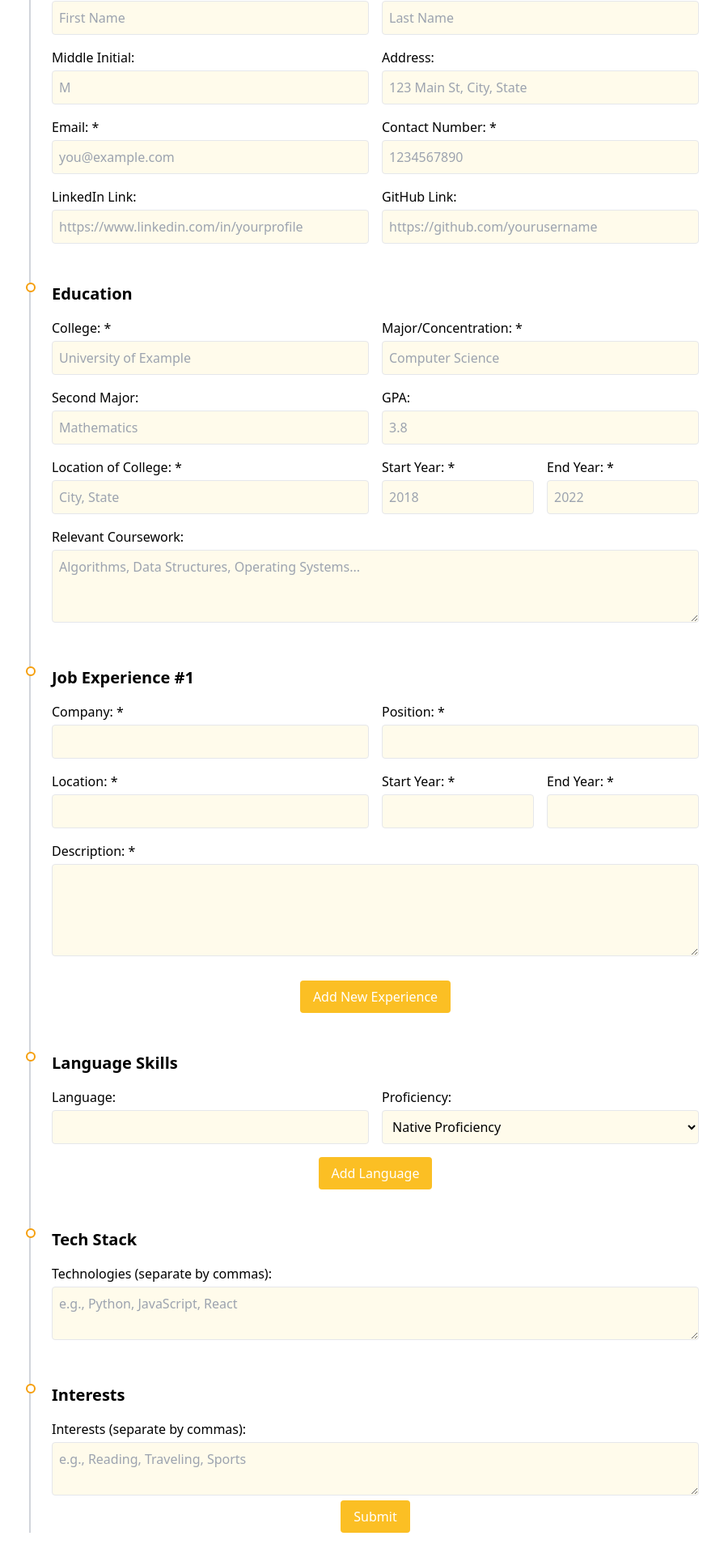
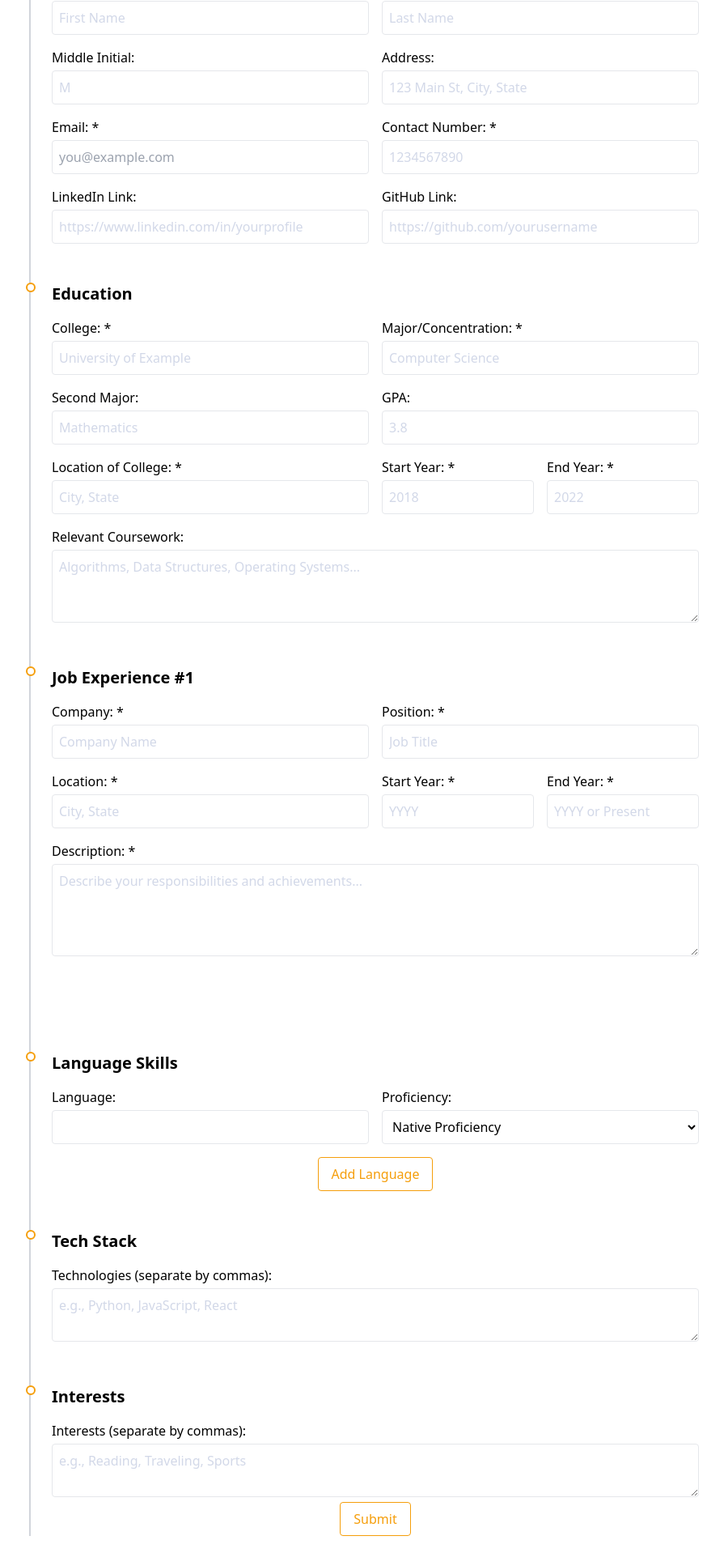
Before and after one commit to mushkul/vandycv, a Next.js app in the folder client/: page /resume in a window 1280 px wide. Shown: the part 753-2671 px from the top of the page at 81% size, without its empty margins (200-1095 px from the left). Built offline with nearby package versions, Linux system fonts and the light colour scheme; no server answers; sample sign-in values are in the browser's storage.

Commit message:
Resume and Dashboard Page UI

```diff
--- a/client/components/ResumeQuestionnaire.tsx
+++ b/client/components/ResumeQuestionnaire.tsx
@@ -55,6 +55,7 @@ const JobExperienceForm: React.FC<{
     <section key={index} className="mb-6">
         <h2 className="text-xl font-semibold mb-4">Job Experience #{index + 1}</h2>
         <div className="grid grid-cols-1 md:grid-cols-2 gap-4">
+            {/* Company */}
             <div>
                 <label className="block mb-1">Company: *</label>
                 <input
@@ -63,9 +64,11 @@ const JobExperienceForm: React.FC<{
                     value={experience.company}
                     onChange={(e) => onChange(index, 'company', e.target.value)}
                     required
-                    className="w-full p-2 border rounded bg-amber-50"
+                    className="w-full p-2 border rounded bg-transparent placeholder-blue-900 placeholder-opacity-20"
+                    placeholder="Company Name"
                 />
             </div>
+            {/* Position */}
             <div>
                 <label className="block mb-1">Position: *</label>
                 <input
@@ -74,9 +77,11 @@ const JobExperienceForm: React.FC<{
                     value={experience.position}
                     onChange={(e) => onChange(index, 'position', e.target.value)}
                     required
-                    className="w-full p-2 border rounded bg-amber-50"
+                    className="w-full p-2 border rounded bg-transparent placeholder-blue-900 placeholder-opacity-20"
+                    placeholder="Job Title"
                 />
             </div>
+            {/* Location */}
             <div>
                 <label className="block mb-1">Location: *</label>
                 <input
@@ -85,9 +90,11 @@ const JobExperienceForm: React.FC<{
                     value={experience.location}
                     onChange={(e) => onChange(index, 'location', e.target.value)}
                     required
-                    className="w-full p-2 border rounded bg-amber-50"
+                    className="w-full p-2 border rounded bg-transparent placeholder-blue-900 placeholder-opacity-20"
+                    placeholder="City, State"
                 />
             </div>
+            {/* Start Year and End Year */}
             <div className="flex gap-4">
                 <div className="flex-1">
                     <label className="block mb-1">Start Year: *</label>
@@ -97,7 +104,8 @@ const JobExperienceForm: React.FC<{
                         value={experience.startYear}
                         onChange={(e) => onChange(index, 'startYear', e.target.value)}
                         required
-                        className="w-full p-2 border rounded bg-amber-50"
+                        className="w-full p-2 border rounded bg-transparent placeholder-blue-900 placeholder-opacity-20"
+                        placeholder="YYYY"
                     />
                 </div>
                 <div className="flex-1">
@@ -108,10 +116,12 @@ const JobExperienceForm: React.FC<{
                         value={experience.endYear}
                         onChange={(e) => onChange(index, 'endYear', e.target.value)}
                         required
-                        className="w-full p-2 border rounded bg-amber-50"
+                        className="w-full p-2 border rounded bg-transparent placeholder-blue-900 placeholder-opacity-20"
+                        placeholder="YYYY or Present"
                     />
                 </div>
             </div>
+            {/* Description */}
             <div className="col-span-2">
                 <label className="block mb-1">Description: *</label>
                 <textarea
@@ -119,8 +129,9 @@ const JobExperienceForm: React.FC<{
                     value={experience.description}
                     onChange={(e) => onChange(index, 'description', e.target.value)}
                     required
-                    className="w-full p-2 border rounded bg-amber-50"
+                    className="w-full p-2 border rounded bg-transparent placeholder-blue-900 placeholder-opacity-20"
                     rows={4}
+                    placeholder="Describe your responsibilities and achievements..."
                 ></textarea>
             </div>
         </div>
@@ -140,7 +151,7 @@ const LanguageSkillForm: React.FC<{
                     type="text"
                     value={skill.language}
                     onChange={(e) => onChange(index, 'language', e.target.value)}
-                    className="w-full p-2 border rounded bg-amber-50"
+                    className="w-full p-2 border rounded bg-transparent"
                 />
             </div>
             <div className="flex-1">
@@ -148,7 +159,7 @@ const LanguageSkillForm: React.FC<{
                 <select
                     value={skill.proficiency}
                     onChange={(e) => onChange(index, 'proficiency', e.target.value)}
-                    className="w-full p-2 border rounded bg-amber-50"
+                    className="w-full p-2 border rounded bg-transparent"
                 >
                     <option value="Native Proficiency">Native Proficiency</option>
                     <option value="Fluent">Fluent</option>
@@ -351,7 +362,7 @@ const ResumeQuestionnaire: React.FC = () => {
                     value={formData.resumeName}
                     onChange={handleChange}
                     required
-                    className="w-full p-2 border rounded bg-amber-50"
+                    className="w-full p-2 border rounded bg-transparent placeholder-blue-900 placeholder-opacity-20"
                     placeholder="Enter a name for your resume"
                     />
                 </div>
@@ -370,7 +381,7 @@ const ResumeQuestionnaire: React.FC = () => {
                         name="jobDescriptionDetails"
                         value={formData.jobDescriptionDetails}
                         onChange={handleChange}
-                        className="w-full p-2 border rounded bg-amber-50"
+                        className="w-full p-2 border rounded bg-transparent placeholder-blue-900 placeholder-opacity-20"
                         rows={6}
                         placeholder="Describe your job responsibilities and achievements in detail..."
                         ></textarea>
@@ -391,7 +402,7 @@ const ResumeQuestionnaire: React.FC = () => {
                                 value={formData.firstName}
                                 onChange={handleChange}
                                 required
-                                className="w-full p-2 border rounded bg-amber-50"
+                                className="w-full p-2 border rounded bg-transparent placeholder-blue-900 placeholder-opacity-20"
                                 placeholder="First Name"
                             />
                         </div>
@@ -404,7 +415,7 @@ const ResumeQuestionnaire: React.FC = () => {
                                 value={formData.lastName}
                                 onChange={handleChange}
                                 required
-                                className="w-full p-2 border rounded bg-amber-50"
+                                className="w-full p-2 border rounded bg-transparent placeholder-blue-900 placeholder-opacity-20"
                                 placeholder="Last Name"
                             />
                         </div>
@@ -417,7 +428,7 @@ const ResumeQuestionnaire: React.FC = () => {
                                 value={formData.middleInitial}
                                 onChange={handleChange}
                                 maxLength={1}
-                                className="w-full p-2 border rounded bg-amber-50"
+                                className="w-full p-2 border rounded bg-transparent placeholder-blue-900 placeholder-opacity-20"
                                 placeholder="M"
                             />
                         </div>
@@ -429,7 +440,7 @@ const ResumeQuestionnaire: React.FC = () => {
                                 name="address"
                                 value={formData.address}
                                 onChange={handleChange}
-                                className="w-full p-2 border rounded bg-amber-50"
+                                className="w-full p-2 border rounded bg-transparent placeholder-blue-900 placeholder-opacity-20"
                                 placeholder="123 Main St, City, State"
                             />
                         </div>
@@ -442,7 +453,7 @@ const ResumeQuestionnaire: React.FC = () => {
                                 value={formData.email}
                                 onChange={handleChange}
                                 required
-                                className="w-full p-2 border rounded bg-amber-50"
+                                className="w-full p-2 border rounded bg-transparent placeholder-opacity-20"
                                 placeholder="you@example.com"
                             />
                         </div>
@@ -455,7 +466,7 @@ const ResumeQuestionnaire: React.FC = () => {
                                 value={formData.contactNumber}
                                 onChange={handleChange}
                                 required
-                                className="w-full p-2 border rounded bg-amber-50"
+                                className="w-full p-2 border rounded bg-transparent placeholder-blue-900 placeholder-opacity-20"
                                 placeholder="1234567890"
                             />
                         </div>
@@ -467,7 +478,7 @@ const ResumeQuestionnaire: React.FC = () => {
                                 name="linkedinLink"
                                 value={formData.linkedinLink}
                                 onChange={handleChange}
-                                className="w-full p-2 border rounded bg-amber-50"
+                                className="w-full p-2 border rounded bg-transparent placeholder-blue-900 placeholder-opacity-20"
                                 placeholder="https://www.linkedin.com/in/yourprofile"
                             />
                         </div>
@@ -479,7 +490,7 @@ const ResumeQuestionnaire: React.FC = () => {
                                 name="githubLink"
                                 value={formData.githubLink}
                                 onChange={handleChange}
-                                className="w-full p-2 border rounded bg-amber-50"
+                                className="w-full p-2 border rounded bg-transparent placeholder-blue-900 placeholder-opacity-20"
                                 placeholder="https://github.com/yourusername"
                             />
                         </div>
@@ -501,7 +512,7 @@ const ResumeQuestionnaire: React.FC = () => {
                                 value={formData.college}
                                 onChange={handleChange}
                                 required
-                                className="w-full p-2 border rounded bg-amber-50"
+                                className="w-full p-2 border rounded bg-transparent placeholder-blue-900 placeholder-opacity-20"
                                 placeholder="University of Example"
                             />
                         </div>
@@ -514,7 +525,7 @@ const ResumeQuestionnaire: React.FC = () => {
                                 value={formData.majorConcentration}
                                 onChange={handleChange}
                                 required
-                                className="w-full p-2 border rounded bg-amber-50"
+                                className="w-full p-2 border rounded bg-transparent placeholder-blue-900 placeholder-opacity-20"
                                 placeholder="Computer Science"
                             />
                         </div>
@@ -526,7 +537,7 @@ const ResumeQuestionnaire: React.FC = () => {
                                 name="secondMajor"
                                 value={formData.secondMajor}
                                 onChange={handleChange}
-                                className="w-full p-2 border rounded bg-amber-50"
+                                className="w-full p-2 border rounded bg-transparent placeholder-blue-900 placeholder-opacity-20"
                                 placeholder="Mathematics"
                             />
                         </div>
@@ -538,7 +549,7 @@ const ResumeQuestionnaire: React.FC = () => {
                                 name="gpa"
                                 value={formData.gpa}
                                 onChange={handleChange}
-                                className="w-full p-2 border rounded bg-amber-50"
+                                className="w-full p-2 border rounded bg-transparen placeholder-blue-900 placeholder-opacity-20"
                                 placeholder="3.8"
                             />
                         </div>
@@ -551,7 +562,7 @@ const ResumeQuestionnaire: React.FC = () => {
                                 value={formData.locationOfCollege}
                                 onChange={handleChange}
                                 required
-                                className="w-full p-2 border rounded bg-amber-50"
+                                className="w-full p-2 border rounded bg-transparent placeholder-blue-900 placeholder-opacity-20"
                                 placeholder="City, State"
                             />
                         </div>
@@ -565,7 +576,7 @@ const ResumeQuestionnaire: React.FC = () => {
                                     value={formData.startYear}
                                     onChange={handleChange}
                                     required
-                                    className="w-full p-2 border rounded bg-amber-50"
+                                    className="w-full p-2 border rounded bg-transparent placeholder-blue-900 placeholder-opacity-20"
                                     placeholder="2018"
                                 />
                             </div>
@@ -577,7 +588,7 @@ const ResumeQuestionnaire: React.FC = () => {
                                     value={formData.endYear}
                                     onChange={handleChange}
                                     required
-                                    className="w-full p-2 border rounded bg-amber-50"
+                                    className="w-full p-2 border rounded bg-transparent placeholder-blue-900 placeholder-opacity-20"
                                     placeholder="2022"
                                 />
                             </div>
@@ -589,7 +600,7 @@ const ResumeQuestionnaire: React.FC = () => {
                                 name="relevantCoursework"
                                 value={formData.relevantCoursework}
                                 onChange={handleChange}
-                                className="w-full p-2 border rounded bg-amber-50"
+                                className="w-full p-2 border rounded bg-transparent placeholder-blue-900 placeholder-opacity-20"
                                 rows={3}
                                 placeholder="Algorithms, Data Structures, Operating Systems..."
                             ></textarea>
@@ -614,7 +625,7 @@ const ResumeQuestionnaire: React.FC = () => {
                         <button
                             type="button"
                             onClick={addJobExperience}
-                            className="bg-amber-400 text-white px-4 py-2 rounded hover:bg-amber-500 transition-colors"
+                            className="bg-transparent text-white px-4 py-2 rounded hover:bg-amber-500 transition-colors"
                         >
                             Add New Experience
                         </button>
@@ -651,7 +662,7 @@ const ResumeQuestionnaire: React.FC = () => {
                             ],
                         });
                         }}
-                        className="bg-amber-400 text-white px-4 py-2 rounded hover:bg-amber-500 transition-colors"
+                        className="border border-amber-500 text-amber-500 bg-transparent hover:bg-amber-500 hover:text-white px-4 py-2 rounded transition-colors"
                     >
                         Add Language
                     </button>
@@ -669,7 +680,7 @@ const ResumeQuestionnaire: React.FC = () => {
                         name="techStack"
                         value={formData.techStack}
                         onChange={handleChange}
-                        className="w-full p-2 border rounded bg-amber-50"
+                        className="w-full p-2 border rounded bg-transparent placeholder-blue-900 placeholder-opacity-20"
                         rows={2}
                         placeholder="e.g., Python, JavaScript, React"
                         ></textarea>
@@ -687,7 +698,7 @@ const ResumeQuestionnaire: React.FC = () => {
                         name="interests"
                         value={formData.interests}
                         onChange={handleChange}
-                        className="w-full p-2 border rounded bg-amber-50"
+                        className="w-full p-2 border rounded bg-transparent placeholder-blue-900 placeholder-opacity-20"
                         rows={2}
                         placeholder="e.g., Reading, Traveling, Sports"
                         ></textarea>
@@ -696,7 +707,7 @@ const ResumeQuestionnaire: React.FC = () => {
 
                         <button
                             type="submit"
-                            className="bg-amber-400 text-white px-4 py-2 rounded hover:bg-amber-500 transition-colors"
+                            className="border border-amber-500 text-amber-500 bg-transparent hover:bg-amber-500 hover:text-white px-4 py-2 rounded transition-colors"
                         >
                             Submit
                         </button>
```
